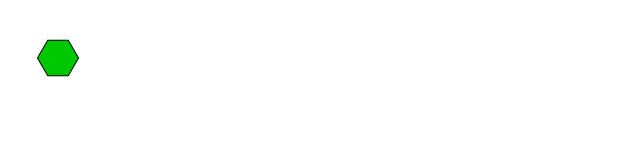
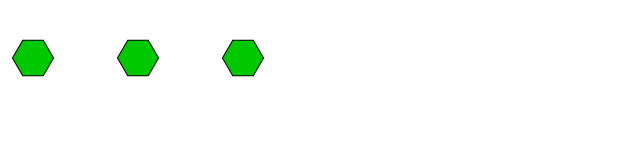
Before and after one commit to mgriff2000/Settlers, a plain HTML site: page TileTest.html in a window 1280 px wide. Shown: the whole page, without its empty margins (0-640 px from the left). Drawn offline with Linux system fonts and the light colour scheme.

Commit message:
I added a function to add a configurable number of tiles
I added DrawMap which allows you to add a given number of tiles to the
body. It is pretty broken right now. I think there is a problem with the
body size or the canvas size. I also need to better understand the
Xcenter and Ycenter.

```diff
--- a/DrawTile.js
+++ b/DrawTile.js
@@ -25,3 +25,17 @@
             alert('You need HTML5 compatible browser to see this demo.');
         }
     }
+
+	function DrawMap() {
+		var NumberOfTiles = 3;
+		// Create all of the canvas elements
+		for (var i = 1; i<=NumberOfTiles; i += 1) {
+			var ID = 'Tile' + i;
+			elem = document.createElement("canvas");
+			elem.id = ID;
+			elem.width = 100;
+			elem.height = 100;
+			document.body.appendChild(elem);
+			DrawTile(ID,i*5+20,50);
+		}
+	}
--- a/TileTest.html
+++ b/TileTest.html
@@ -4,7 +4,6 @@
 <title>An example to draw an polygon</title>
 <script src="DrawTile.js"></script>
 </head>
-<body onload="DrawTile('canvasbox',50,50);">
-   <canvas id="canvasbox"></canvas>
+<body onload="DrawMap();">
 </body>
 </html>
```
Also changed, not shown: DrawMap.js (deleted).
